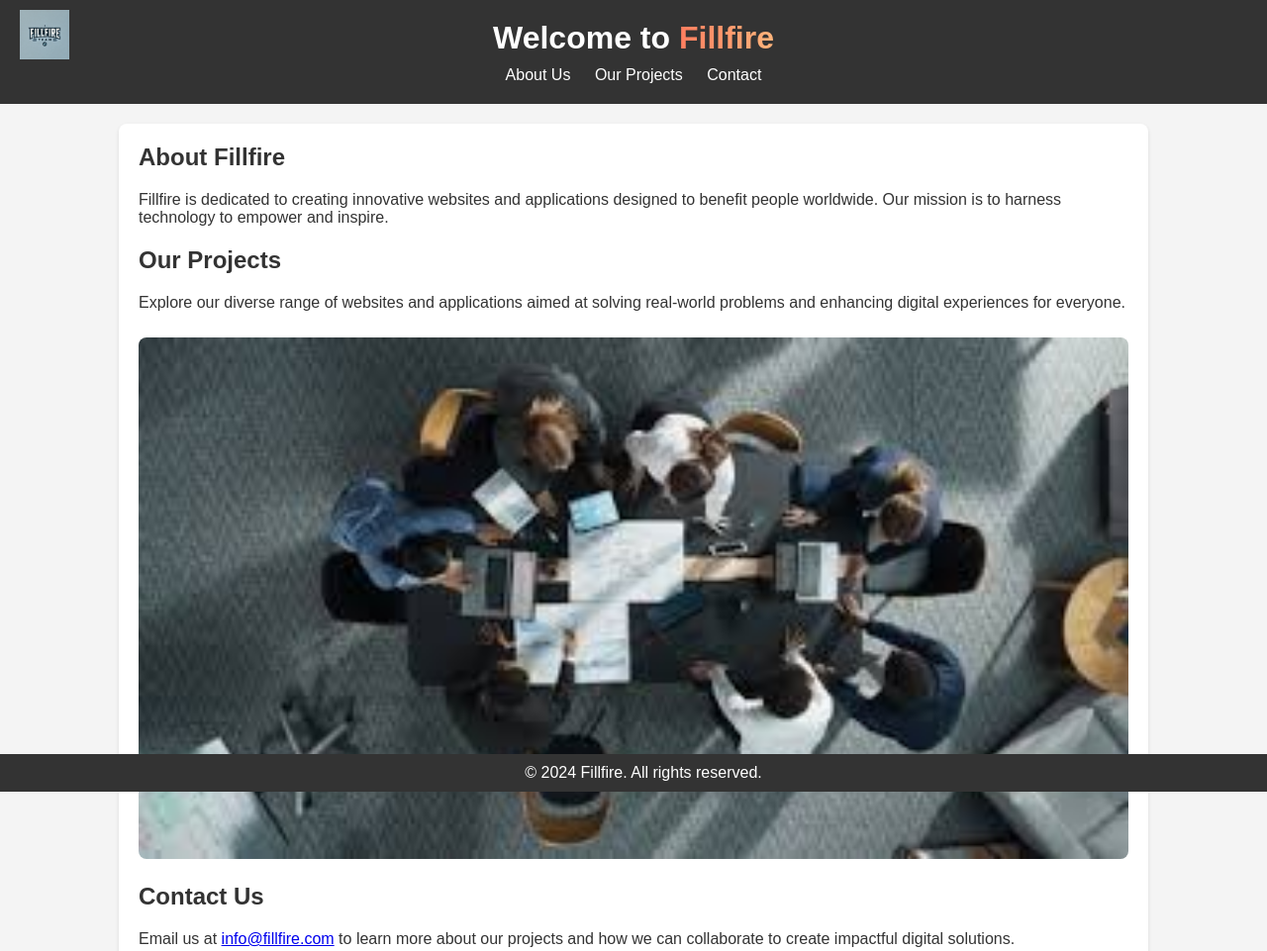
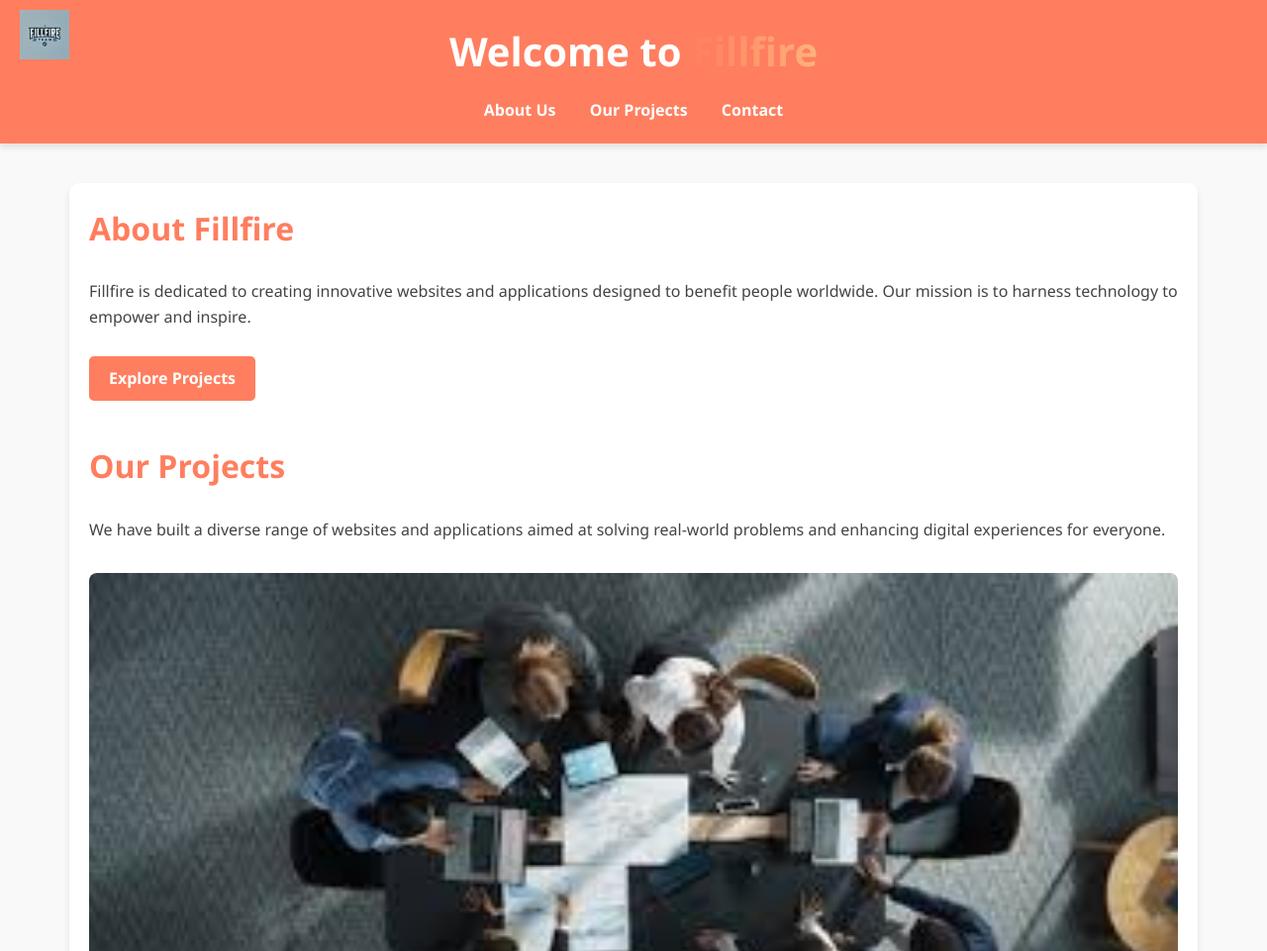
Before and after one commit to bygriiss/fillfire, a plain HTML site: page index.html in a window 1280 px wide. Shown: the top 961 px of the page at 99% size. Drawn offline with Linux system fonts and the light colour scheme.

Commit message:
Add files via upload

```diff
--- a/index.html
+++ b/index.html
@@ -7,16 +7,18 @@
     <style>
         body {
             margin: 0;
-            font-family: Arial, sans-serif;
-            background-color: #f4f4f4;
-            color: #333;
+            font-family: 'Segoe UI', Tahoma, Geneva, Verdana, sans-serif;
+            background-color: #f9f9f9;
+            color: #444;
+            line-height: 1.6;
         }
         header {
-            background-color: #333;
+            background-color: #ff7e5f;
             color: #fff;
             padding: 20px;
             text-align: center;
             position: relative;
+            box-shadow: 0 4px 6px rgba(0, 0, 0, 0.1);
         }
         header img {
             position: absolute;
@@ -26,45 +28,63 @@
         }
         header h1 {
             margin: 0;
+            font-size: 2.5rem;
         }
         nav {
-            margin-top: 10px;
+            margin-top: 15px;
         }
         nav a {
             color: #fff;
-            margin: 0 10px;
+            margin: 0 15px;
             text-decoration: none;
+            font-weight: bold;
         }
         nav a:hover {
             text-decoration: underline;
         }
         .container {
-            max-width: 1000px;
-            margin: 20px auto;
+            max-width: 1100px;
+            margin: 40px auto;
             padding: 20px;
             background: #fff;
-            border-radius: 8px;
-            box-shadow: 0 2px 4px rgba(0, 0, 0, 0.1);
+            border-radius: 10px;
+            box-shadow: 0 4px 6px rgba(0, 0, 0, 0.1);
         }
         .section {
-            margin-bottom: 20px;
+            margin-bottom: 40px;
         }
         .section h2 {
             margin-top: 0;
-        }
-        footer {
-            text-align: center;
-            padding: 10px;
-            background: #333;
-            color: #fff;
-            position: fixed;
-            bottom: 0;
-            width: 100%;
+            color: #ff7e5f;
+            font-size: 2rem;
         }
         .highlight {
             background: linear-gradient(90deg, #ff7e5f, #feb47b);
             -webkit-background-clip: text;
             color: transparent;
+            font-weight: bold;
+        }
+        footer {
+            text-align: center;
+            padding: 15px;
+            background: #333;
+            color: #fff;
+            margin-top: 40px;
+            font-size: 0.9rem;
+        }
+        .btn {
+            display: inline-block;
+            margin-top: 10px;
+            padding: 10px 20px;
+            color: #fff;
+            background-color: #ff7e5f;
+            border: none;
+            border-radius: 5px;
+            text-decoration: none;
+            font-weight: bold;
+        }
+        .btn:hover {
+            background-color: #feb47b;
         }
     </style>
 </head>
@@ -83,17 +103,19 @@
         <div class="section" id="about">
             <h2>About Fillfire</h2>
             <p>Fillfire is dedicated to creating innovative websites and applications designed to benefit people worldwide. Our mission is to harness technology to empower and inspire.</p>
+            <a href="#projects" class="btn">Explore Projects</a>
         </div>
 
         <div class="section" id="projects">
             <h2>Our Projects</h2>
-            <p>Explore our diverse range of websites and applications aimed at solving real-world problems and enhancing digital experiences for everyone.</p>
-            <img src="projects.jpg" alt="Our Projects" style="width: 100%; border-radius: 8px; margin-top: 10px;">
+            <p>We have built a diverse range of websites and applications aimed at solving real-world problems and enhancing digital experiences for everyone.</p>
+            <img src="projects.jpg" alt="Our Projects" style="width: 100%; border-radius: 8px; margin-top: 15px;">
         </div>
 
         <div class="section" id="contact">
             <h2>Contact Us</h2>
-            <p>Email us at <a href="mailto:info@fillfire.com">info@fillfire.com</a> to learn more about our projects and how we can collaborate to create impactful digital solutions.</p>
+            <p>If you want to collaborate or learn more about our projects, feel free to reach out.</p>
+            <p>Email us at <a href="mailto:fillfireholding@gmail.com">fillfireholding@gmail.com</a></p>
         </div>
     </div>
 
```
